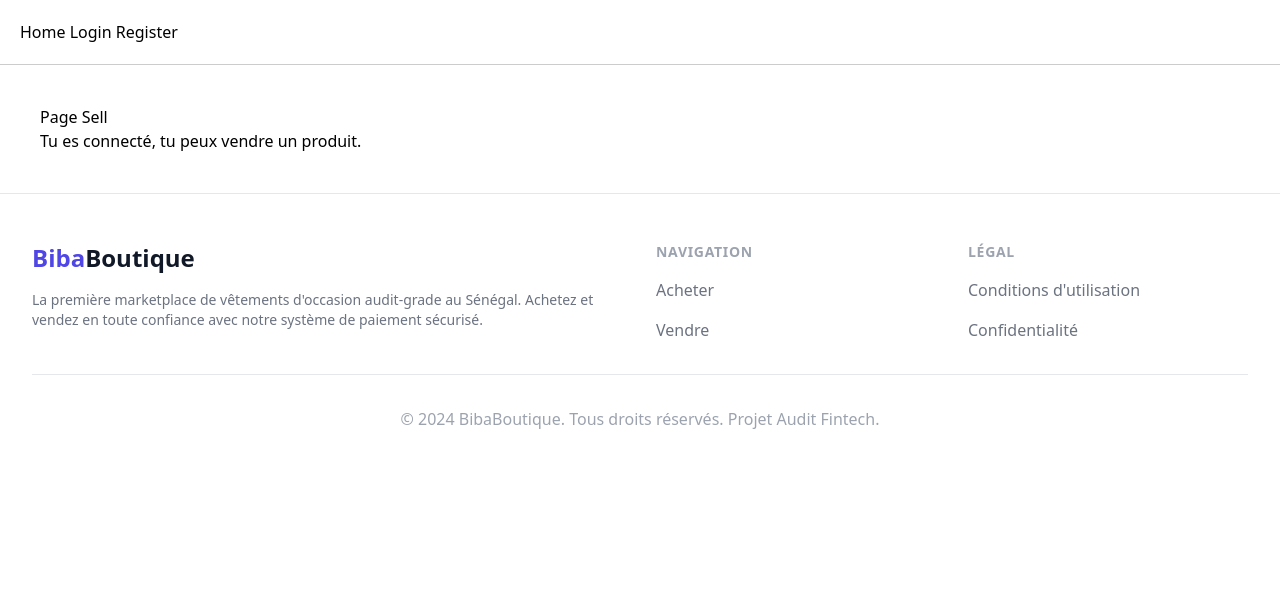
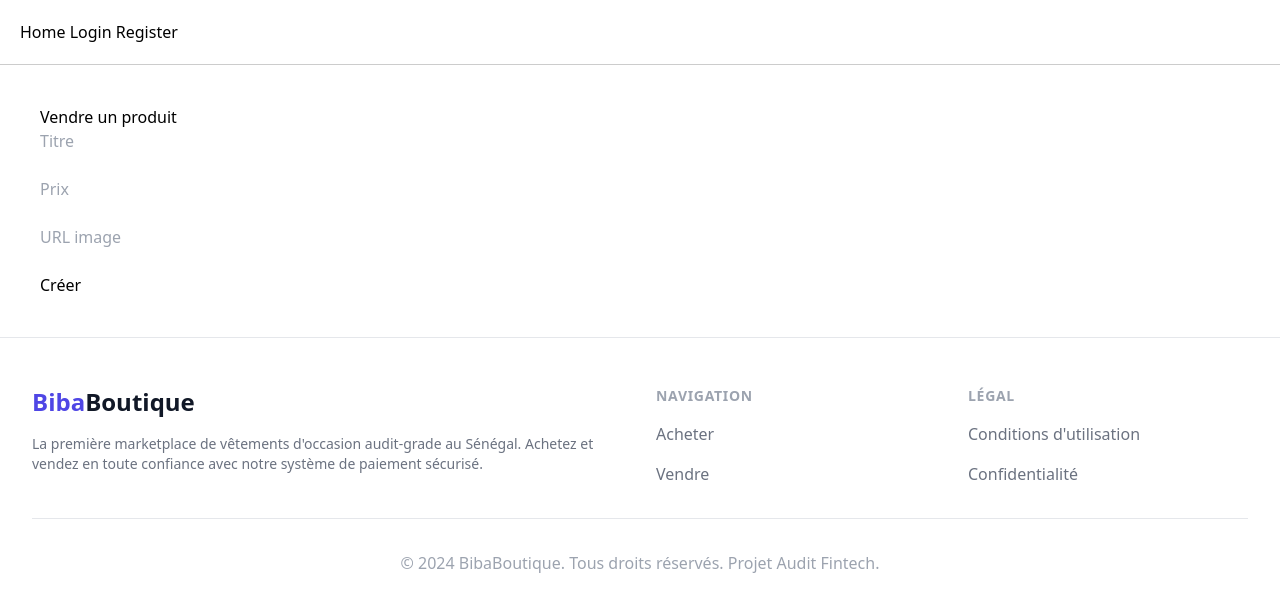
Before and after one commit to psakho922/vinted-web, a Next.js app: page /sell in a window 1280 px wide. Before the commit this address had no page. Shown: the top 612 px of the page. Built offline with nearby package versions, Linux system fonts and the light colour scheme.

Commit message:
Update page.tsx

```diff
--- a/src/app/sell/page.tsx
+++ b/src/app/sell/page.tsx
@@ -1,23 +1,82 @@
 "use client";
 
-import { useEffect } from "react";
-import { useRouter } from "next/navigation";
+import { useState } from "react";
 
 export default function SellPage() {
-  const router = useRouter();
+  const [title, setTitle] = useState("");
+  const [price, setPrice] = useState("");
+  const [image, setImage] = useState("");
 
-  useEffect(() => {
+  async function handleSubmit(e: React.FormEvent) {
+    e.preventDefault();
+
     const token = localStorage.getItem("token");
 
     if (!token) {
-      router.push("/login");
+      alert("Tu dois être connecté");
+      return;
     }
-  }, [router]);
+
+    const userId = JSON.parse(atob(token.split(".")[1])).sub;
+
+    const res = await fetch(
+      process.env.NEXT_PUBLIC_API_URL + "/products",
+      {
+        method: "POST",
+        headers: {
+          "Content-Type": "application/json",
+        },
+        body: JSON.stringify({
+          title,
+          price,
+          image,
+          userId,
+        }),
+      }
+    );
+
+    if (res.ok) {
+      alert("Produit créé !");
+      window.location.href = "/";
+    } else {
+      alert("Erreur création produit");
+    }
+  }
 
   return (
-    <div style={{ padding: 40 }}>
-      <h1>Page Sell</h1>
-      <p>Tu es connecté, tu peux vendre un produit.</p>
+    <div style={{ padding: "40px" }}>
+      <h2>Vendre un produit</h2>
+
+      <form onSubmit={handleSubmit}>
+        <input
+          placeholder="Titre"
+          value={title}
+          onChange={(e) => setTitle(e.target.value)}
+          required
+        />
+
+        <br /><br />
+
+        <input
+          placeholder="Prix"
+          value={price}
+          onChange={(e) => setPrice(e.target.value)}
+          required
+        />
+
+        <br /><br />
+
+        <input
+          placeholder="URL image"
+          value={image}
+          onChange={(e) => setImage(e.target.value)}
+          required
+        />
+
+        <br /><br />
+
+        <button type="submit">Créer</button>
+      </form>
     </div>
   );
 }
```
